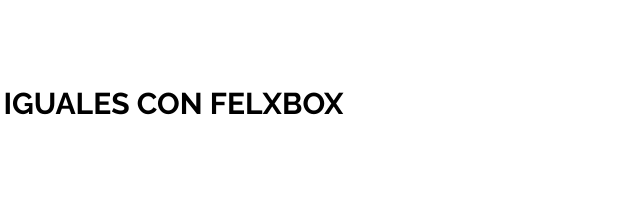
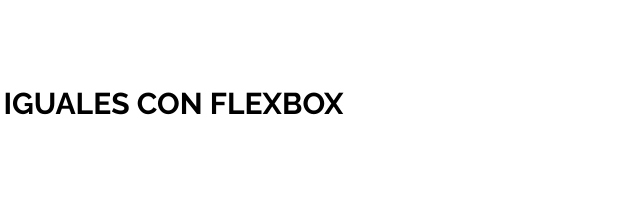
Before and after one commit to dianasalguerosales/Patrones_RWD, a website: page index.html in a window 1280 px wide. Shown: the part 403-626 px from the top of the page, 596-1236 px from the left. Drawn offline with nearby package versions, Linux system fonts and the light colour scheme; files that its build step writes are made by us from their sources.

Commit message:
correccion sintaxis

```diff
--- a/index.html
+++ b/index.html
@@ -21,7 +21,7 @@
             <a href="/PatronesRWD/02-2columnas_iguales_flexbox/index.html">Ver el ejemplo</a>
             <h1>Tres Columnas iguales con Grid</h1>
             <a href="03-3columnas_iguales_css_grid/index.html">Ver el ejemplo</a>
-            <h1>Tres Columnas iguales con felxbox</h1>
+            <h1>Tres Columnas iguales con Flexbox</h1>
             <a href="/PatronesRWD/04-3columnas_iguales_flexbox/index.html">Ver el ejemplo</a>
             <h1>Tres Columnas centro mas ancho con imagen - Grid</h1>
             <a href="/PatronesRWD/05-3columnas_css_grid/index.html">Ver el ejemplo</a>
```
